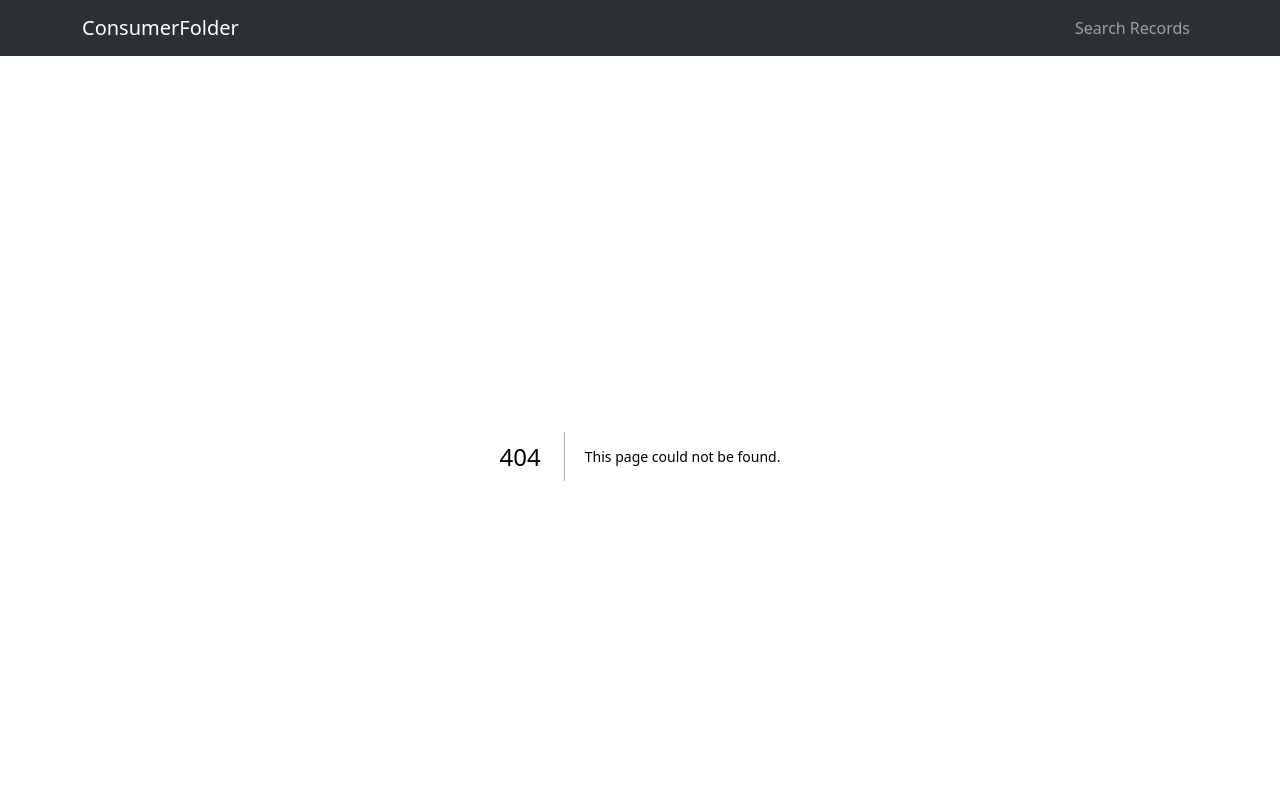
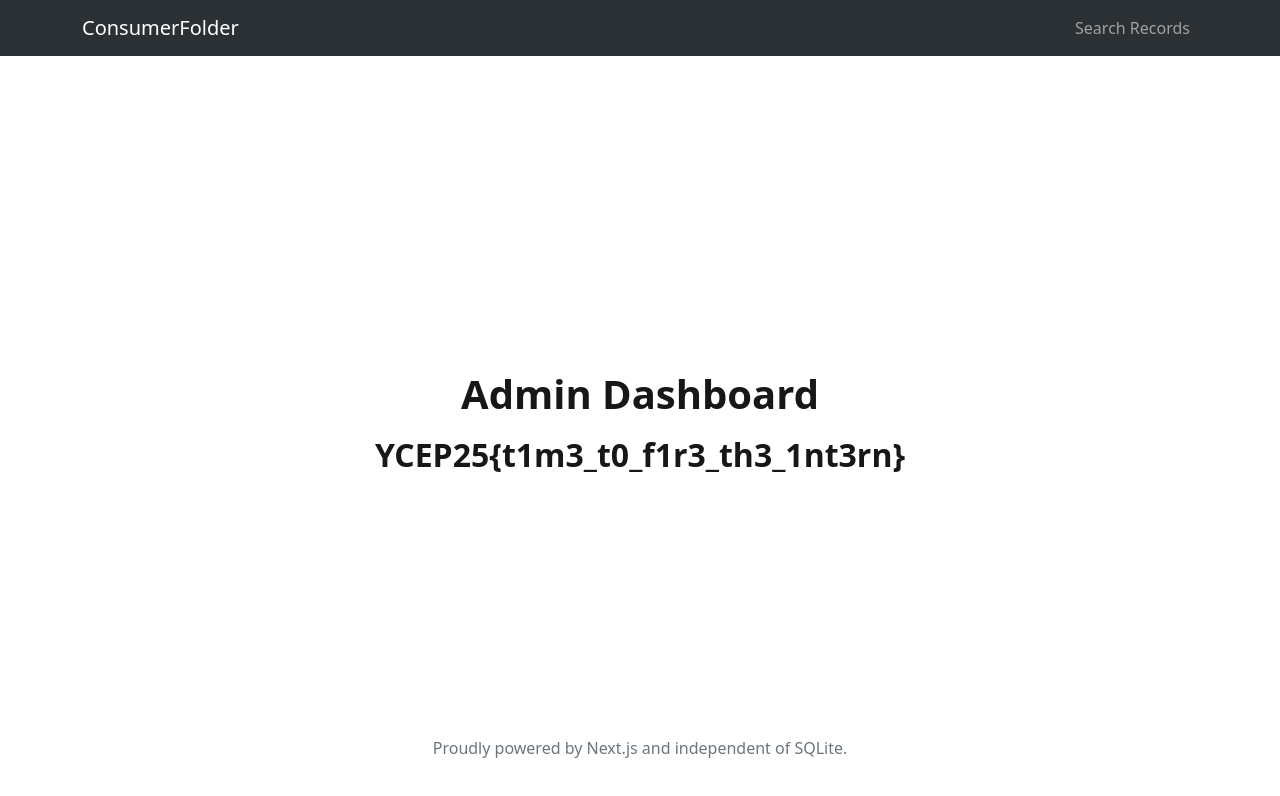
Before and after one commit to ChinRayTan/consumerfolder-2, a Next.js app: page /admin/dashboard in a window 1280 px wide. Before the commit this address had no page. Shown: the top 796 px of the page. Built offline with nearby package versions, Linux system fonts and the light colour scheme.

Commit message:
Add flag page

```diff
--- /dev/null
+++ b/app/admin/dashboard/page.jsx
@@ -0,0 +1,13 @@
+export default function Dashboard() {
+    return (
+        <>
+        <div className="flex flex-col items-center justify-center min-h-[calc(100svh-60px)]">
+            <h1>Admin Dashboard</h1>
+            <h2 style={{ marginTop: "10px" }}>{"YCEP25{t1m3_t0_f1r3_th3_1nt3rn}"}</h2>
+            <div className="absolute bottom-0 w-full flex items-center justify-center py-4 text-secondary">
+            <p className="text-secondary">Proudly powered by Next.js and independent of SQLite.</p>
+            </div>
+        </div>
+        </>
+    )
+}
```
